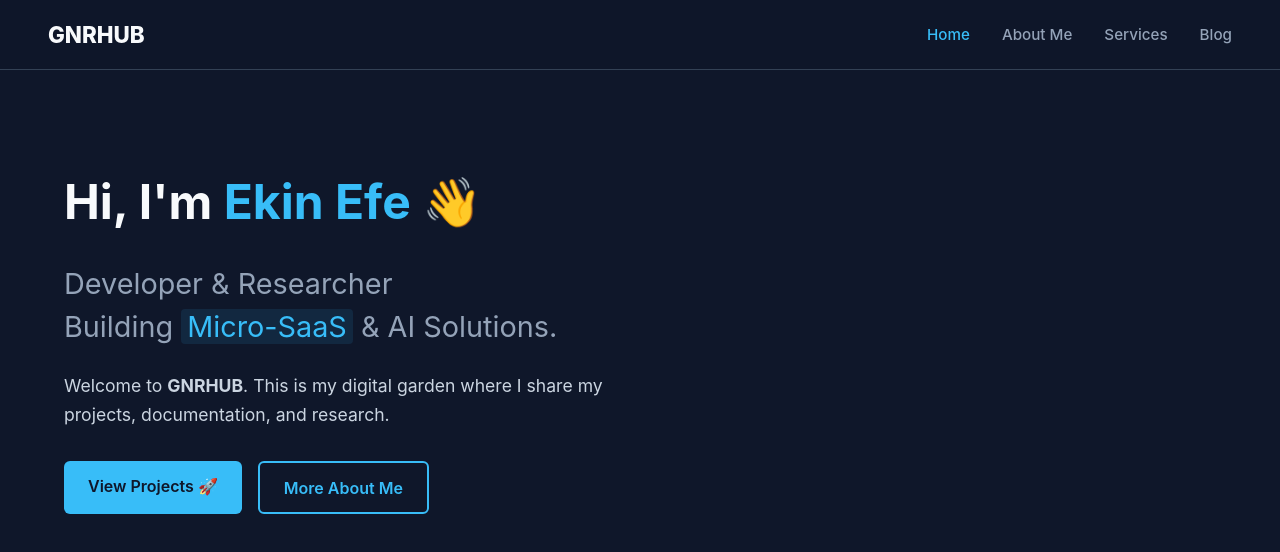
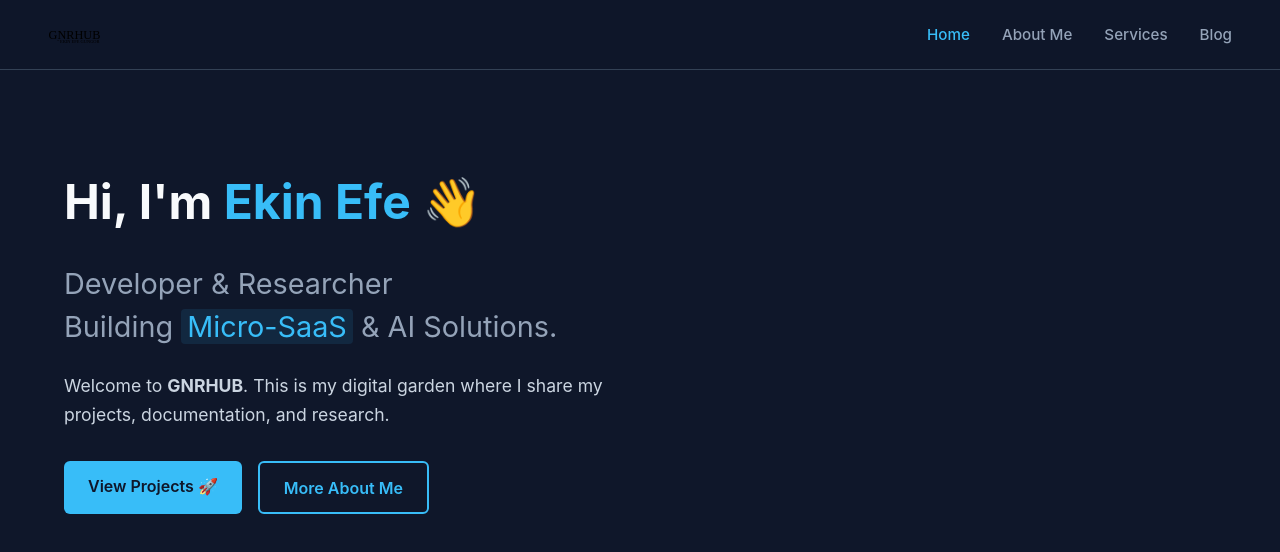
Before and after one commit to ekinefe/gnrhub, a React (Vite) app: page / in a window 1280 px wide. Shown: the top 552 px of the page. Built offline with nearby package versions, Linux system fonts and the light colour scheme.

Commit message:
Fixed navbar alignment and layout issues

```diff
--- a/src/App.css
+++ b/src/App.css
@@ -411,3 +411,21 @@ body {
     grid-template-columns: 1fr;
   }
 }
+
+/* === NAVBAR LOGO STYLES === */
+.nav-logo {
+  height: 40px; /* Adjust this to fit your navbar height (which is 70px) */
+  width: auto;  /* Maintains aspect ratio */
+  display: block;
+}
+
+.logo-link {
+  display: flex;
+  align-items: center;
+  text-decoration: none;
+}
+
+/* Optional: Add a hover effect */
+.logo-link:hover {
+  opacity: 0.8;
+}
--- a/src/components/Navbar.jsx
+++ b/src/components/Navbar.jsx
@@ -5,10 +5,16 @@ import '../App.css';
 function Navbar() {
   return (
     <nav className="navbar">
-      {/* The centered container */}
       <div className="nav-inner">
 
-        <div className="logo">GNRHUB</div>
+        {/* Logo Image (Clickable) */}
+        <NavLink to="/" className="logo-link">
+          <img
+            src="/svg.svg"
+            alt="GNRHUB Logo"
+            className="nav-logo"
+          />
+        </NavLink>
 
         <ul className="nav-links">
           <li><NavLink to="/" end className={({isActive}) => isActive ? "active" : ""}>Home</NavLink></li>
```
Also changed, not shown: public/svg.svg (added).
